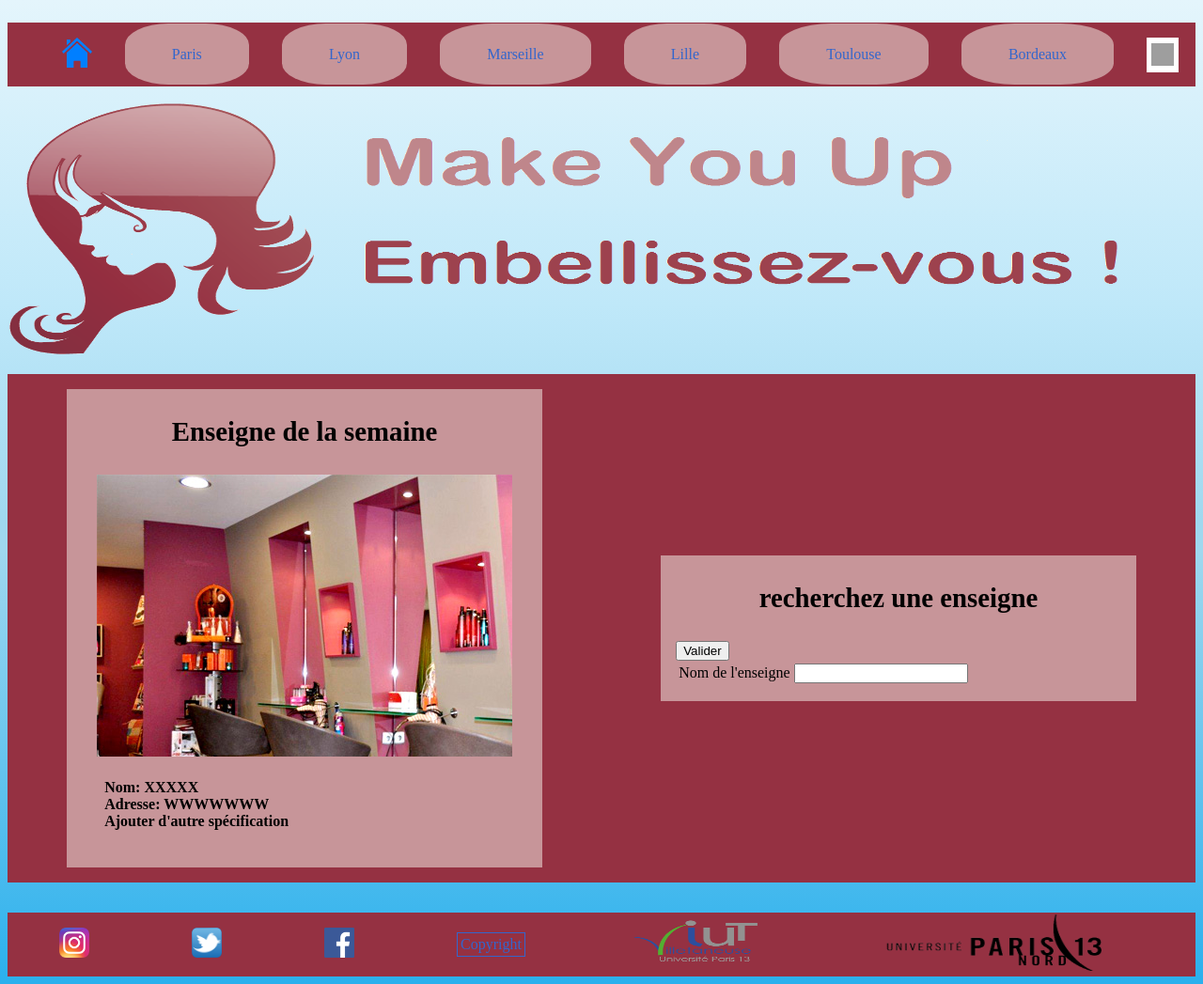
After one commit to arond1/Timad, a PHP site: page /Recherche.php in a window 1280 px wide. The commit adds this page. Shown: the whole page at 94% size. Run offline with PHP 8.4, Linux system fonts and the light colour scheme; grey boxes are pictures that could not be loaded.

Commit message:
Add files via upload

```diff
--- /dev/null
+++ b/loic/html/Recherche.php
@@ -0,0 +1,39 @@
+<!DOCTYPE html>
+<html>
+
+	<?php include("head.php"); ?>
+
+		<body>
+		<div>
+			<img src="bandeau.PNG" alt="bandeau" id="bandeau"/>
+		</div>
+
+
+	<div id="content">
+		<div id="Article1">
+			<h3 class="titreContent"> Enseigne de la semaine </h3>
+			<div class="img-art"> <img src="SalonDeLaSemaine.jpg" alt="SalonDeLaSemaine.jpg" /> </div>
+			<p class="texte">Nom:	XXXXX <br> Adresse: WWWWWWW <br> Ajouter d'autre spécification </p>
+		</div>
+
+		<div id="Article2">
+			<h3 class="titreContent"> recherchez une enseigne </h3>
+			<form method="post" action="traitement.php">
+				<table>
+					<tr>
+						<td>Nom de l'enseigne</td> <td><input type="text" name="Nom" /></td>
+						 <input type="submit" value="Valider" />
+					</tr>
+				</table>
+
+			</form>
+
+		</div>
+	</div>
+
+	</div>
+
+	<?php include("foot.php"); ?>
+
+	</body>
+</html>
--- a/loic/html/head.php
+++ b/loic/html/head.php
@@ -8,7 +8,7 @@
 	<nav>
   			<ul id="navigation">
 				<li>
-					<a href="/index.php"><img src="nav_home_log.png" alt="Home" class="img-nav"/></a>
+					<a href="./index.php"><img src="nav_home_log.png" alt="Home" class="img-nav"/></a>
 				</li>
     			<li class="liN onglet"> <a id="assoc" href="http://aquanux/11504512/projet/association.html">Paris</a> </li>
     			<li class="liN onglet"> <a id="actu" href="http://aquanux/~11504512/projet/actualité.html"	>Lyon</a></li>
--- a/loic/html/index.php
+++ b/loic/html/index.php
@@ -18,10 +18,12 @@
 
 		<div id="Article2">
 			<h3 class="titreContent"> recherchez une enseigne </h3>
-			<form method="post" action="traitement.php">
+			<form method="post" action="Recherche.php">
 				<table>
 					<tr>
 						<td>Nom de l'enseigne</td> <td><input type="text" name="Nom" /></td>
+						<br/>
+						 <input type="submit" value="Valider" />
 					</tr>
 				</table>
 
```
